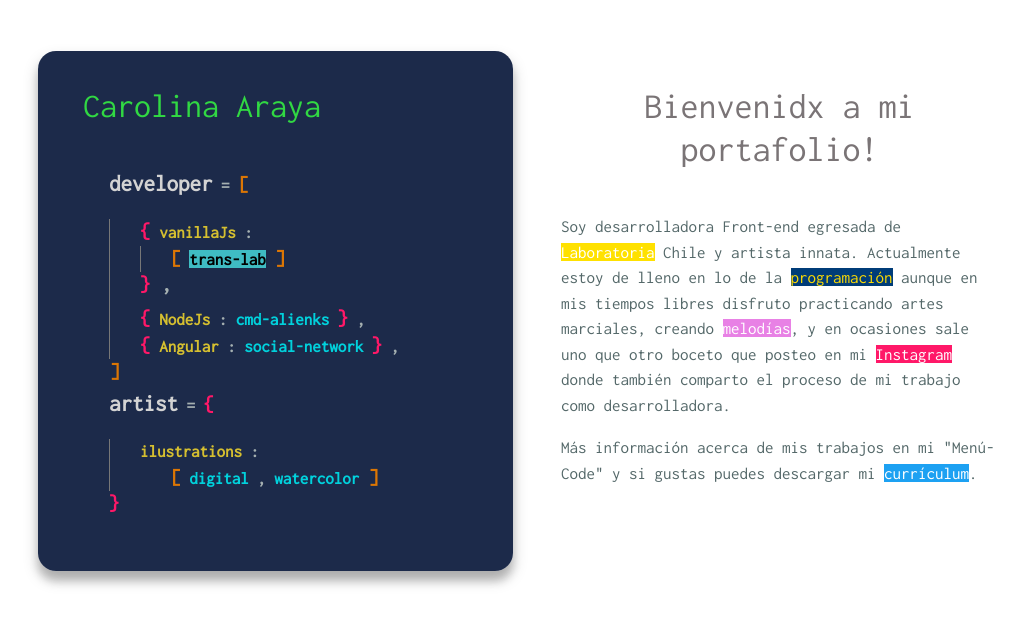
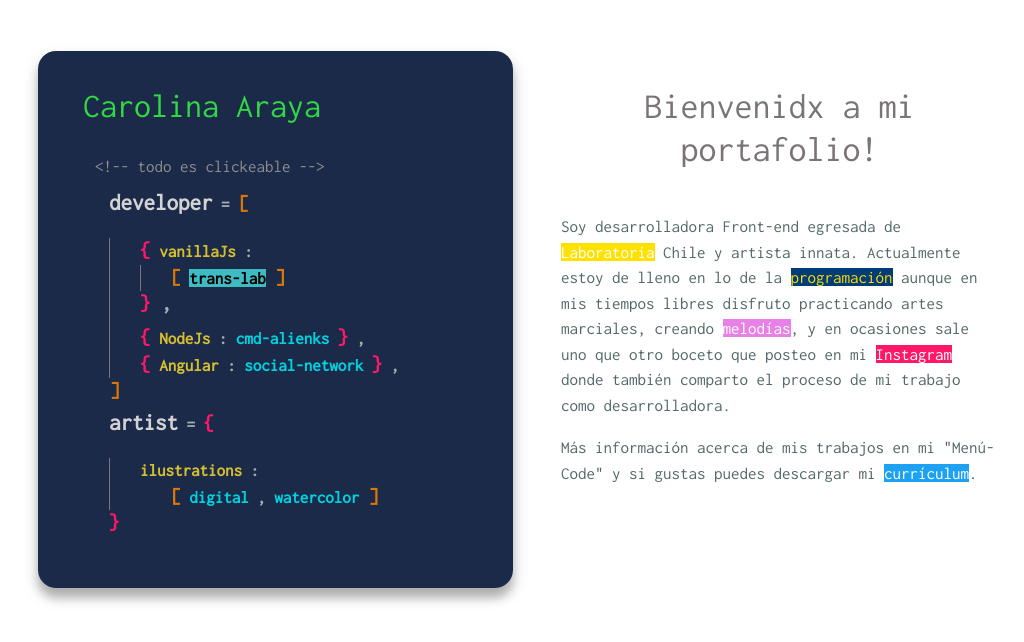
Before and after one commit to CarolinAraya/CarolinAraya.github.io, a plain HTML site: page index.html in a window 1280 px wide. Shown: the whole page, without its empty margins (32-1056 px from the left). Drawn offline with nearby package versions, Linux system fonts and the light colour scheme.

Commit message:
comentario

```diff
--- a/index.html
+++ b/index.html
@@ -133,6 +133,7 @@
                         <h1 class="titulo ">Carolina Araya
                             <span class="blinking-cursor">_ </span>
                         </h1>
+                        <h6 class="coment">&#60;!-- todo es clickeable --></h6>
                     </a>
                 </div>
                 <!-- Menú -->
--- a/src/style.css
+++ b/src/style.css
@@ -40,6 +40,9 @@ img {
     max-height: 100%;
 }
 
+.coment {
+    color: #8d8d8d;
+}
 
 .row-ident-border {
     border-left: 1px solid #777;
@@ -71,7 +74,7 @@ img {
 
 .titulo {
     color: #31D843;
-    margin-bottom: 39px;
+    margin-bottom: 29px;
     padding-top: 12px;
     margin-left: -12px;
 }
@@ -105,7 +108,7 @@ img {
     border-radius: 18px;
     box-shadow: 0 8px 16px 0 rgba(0, 0, 0, 0.19), 0 10px 9px 0 rgba(0, 0, 0, 0.19);
     padding: 2% 5%;
-    min-height: 520px;
+    min-height: 537px;
     /*min-width: 460px;
     min-height: 568px;
     max-height: 521px;
```
